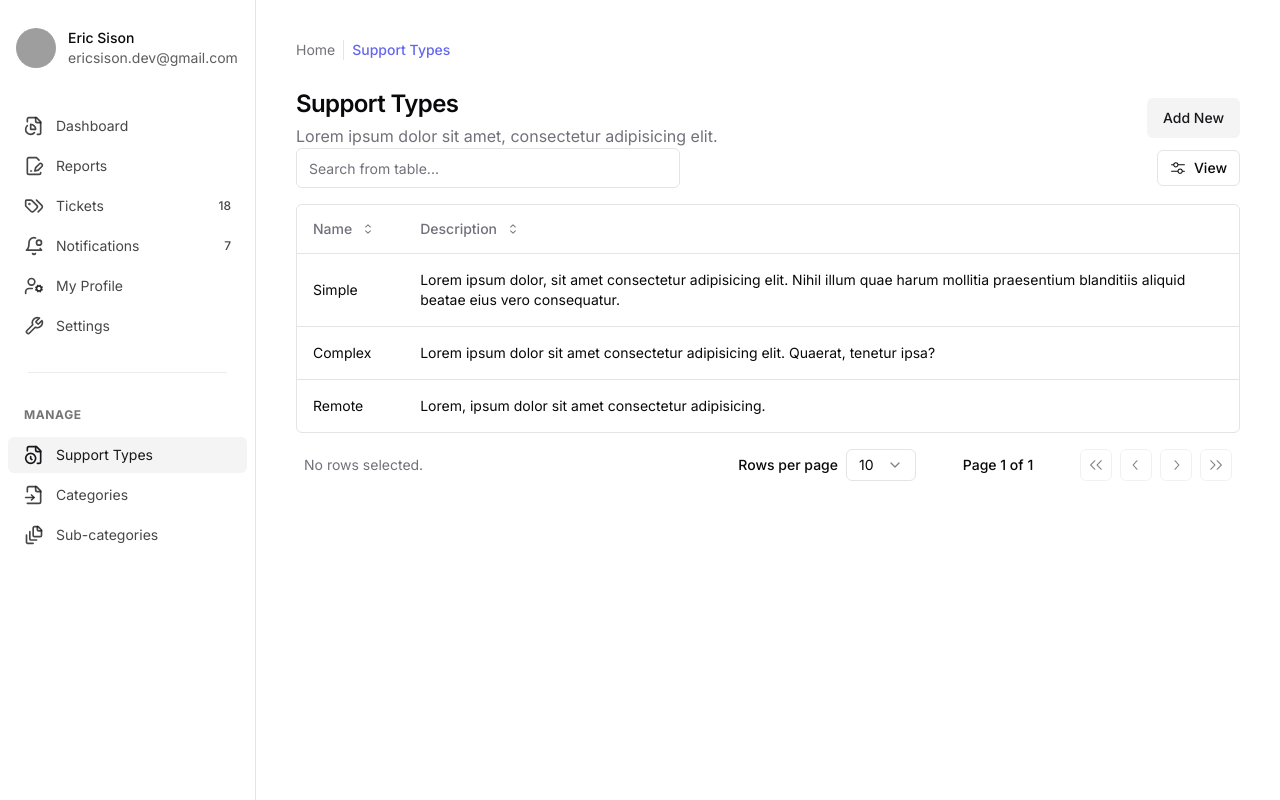
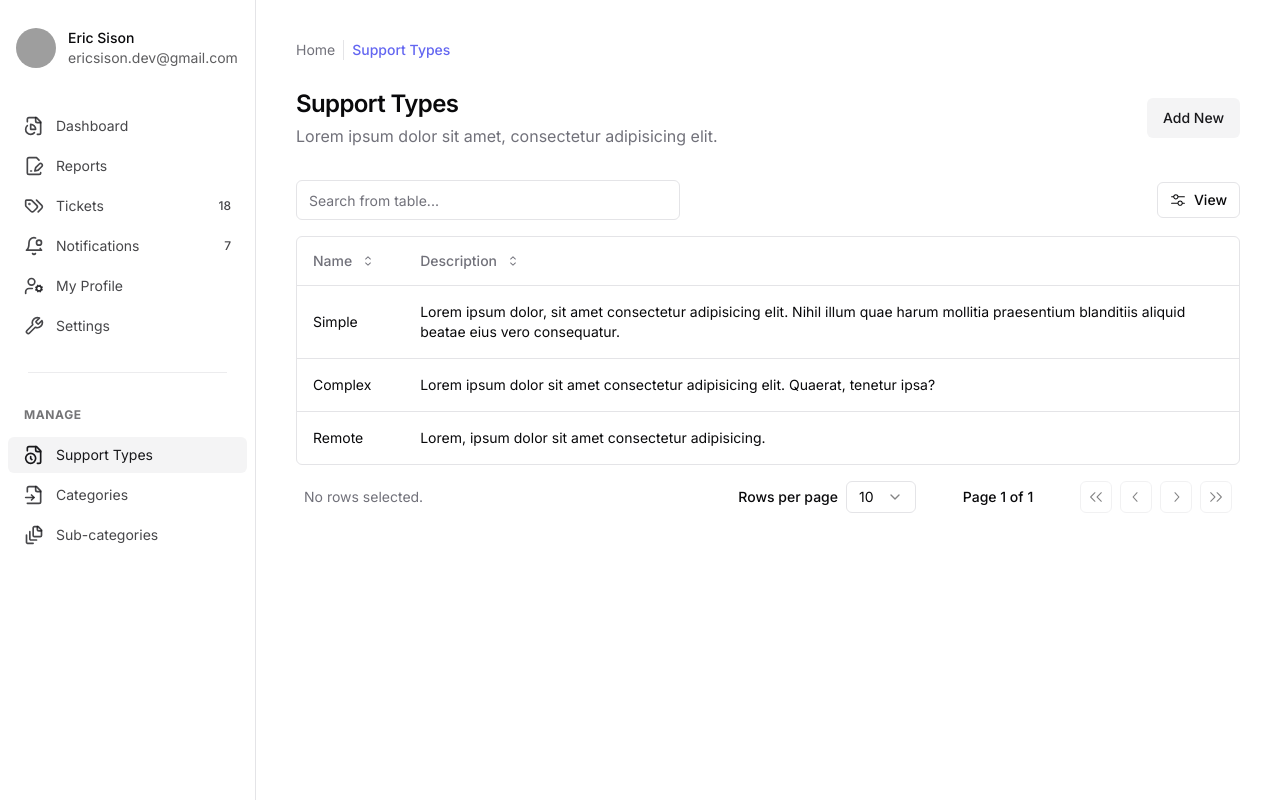
Before and after one commit to eric-sison/ssms-app, a Next.js app: page /support-types in a window 1280 px wide. Built offline with nearby package versions, Linux system fonts and the light colour scheme; grey boxes are pictures that could not be loaded.

Commit message:
wrapped pages into page container component

```diff
--- a/src/app/(main)/layout.tsx
+++ b/src/app/(main)/layout.tsx
@@ -1,11 +1,14 @@
 import { Sidebar } from "@/components/navigation/Sidebar";
 import { LayoutProps } from "../layout";
+import { PageContainer } from "@/components/features/PageContainer";
 
 export default function MainPageLayout({ children }: LayoutProps) {
   return (
     <div className="flex h-full">
       <Sidebar />
-      <main className="h-full w-full p-10 overflow-y-auto">{children}</main>
+      <main className="h-full w-full p-10 overflow-y-auto">
+        <PageContainer>{children}</PageContainer>
+      </main>
     </div>
   );
 }
```
